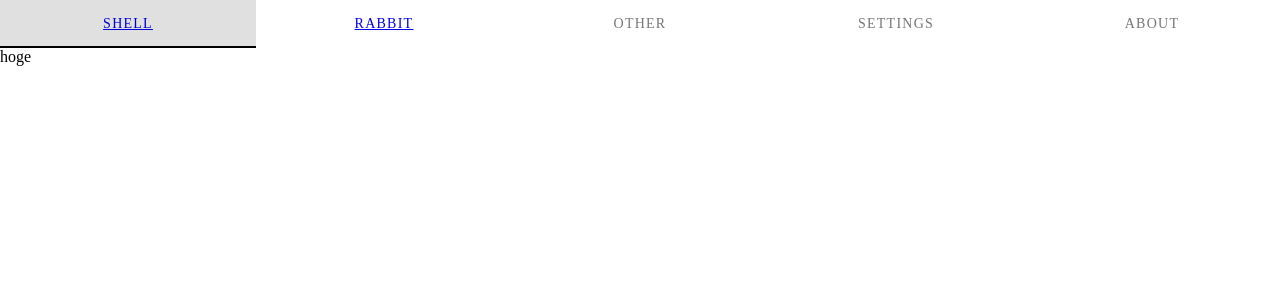
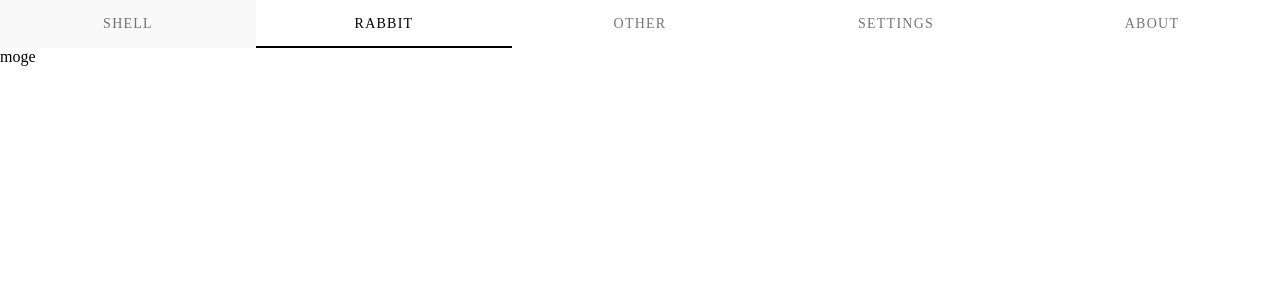
Before and after one commit to ahegaowpeace/RailsAPI, a Vue app in the folder front/: page /rabbit in a window 1280 px wide. Shown: the top 300 px of the page. Built offline with nearby package versions, Linux system fonts and the light colour scheme.

Commit message:
v-tabにルーティング追加

```diff
--- a/front/src/App.vue
+++ b/front/src/App.vue
@@ -4,11 +4,11 @@
       fixed-tabs
       background-color="indigo"
     >
-      <v-tab>
-        <router-link to="/shell">Shell</router-link>
+      <v-tab to="/shell">
+        Shell
       </v-tab>
-      <v-tab>
-        <router-link to="/rabbit">Rabbit</router-link>
+      <v-tab to="/rabbit">
+        Rabbit
       </v-tab>
       <v-tab>
         Other
--- a/front/src/components/Rabbit.vue
+++ b/front/src/components/Rabbit.vue
@@ -1,6 +1,6 @@
 <template>
   <div>
-    hoge
+    moge
   </div>
 </template>
 
```
